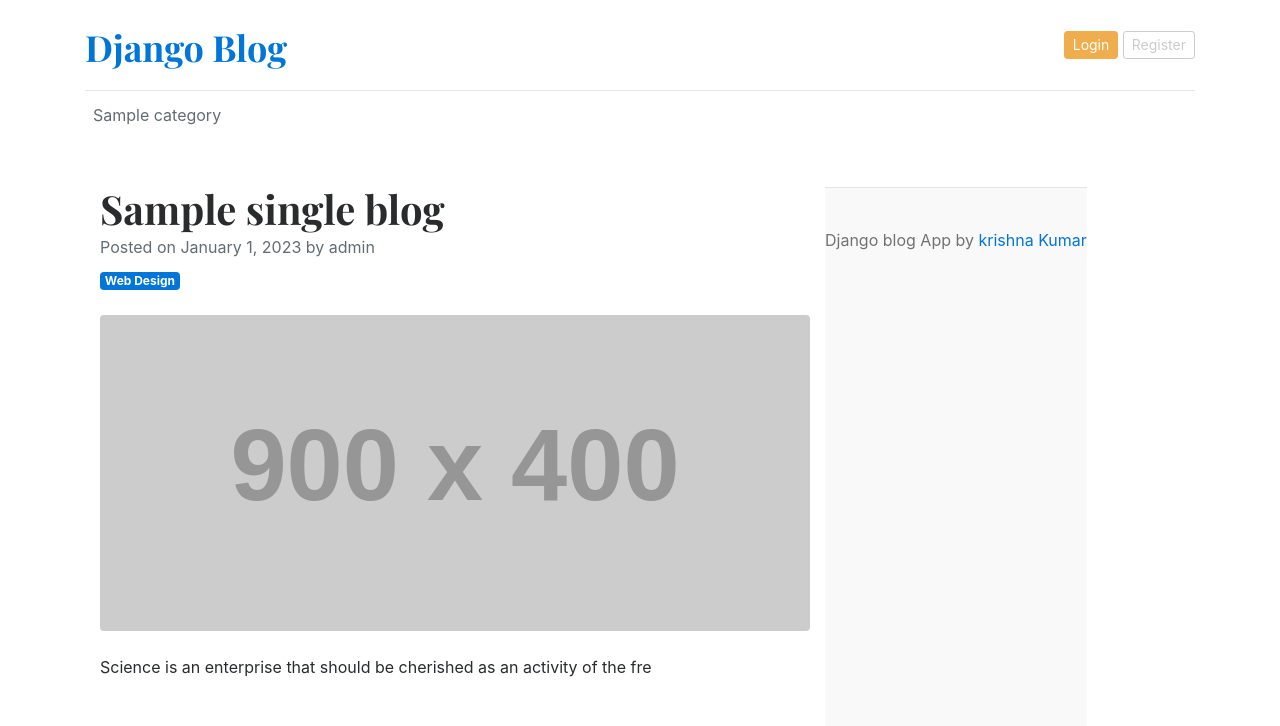
After one commit to krishna-dev27/django-blog, a Django app: template templates/blogs.html in a window 1280 px wide. The commit adds this page. Shown: the top 726 px of the page. Run offline with Django 5.2, Linux system fonts and the light colour scheme; the template is opened without the code that fills it: most values are stand-ins (such as "Sample title", 1, 10 or a date in 2020); grey boxes labelled with a size stand in for pictures from a placeholder-image service; data that the repository does not hold is empty; some libraries are stand-ins or nearby versions.

Commit message:
single blog page created and started working on it

```diff
--- a/blog_main/urls.py
+++ b/blog_main/urls.py
@@ -20,10 +20,12 @@ from blog_main.views import home
 from django.conf.urls.static import static
 from django.conf import settings
 import blogs
+from blogs.views import *
 urlpatterns = [
     path('admin/', admin.site.urls),
     path('',home,name='home'),
-    path('category/',include('blogs.urls'))
+    path('category/',include('blogs.urls')),
+    path('<slug:slug>/',blogs, name='blogs'),
 
 
 ]+static(settings.MEDIA_URL , document_root = settings.MEDIA_ROOT)
--- /dev/null
+++ b/templates/blogs.html
@@ -0,0 +1,50 @@
+{% extends 'base.html' %}
+
+
+
+{% block content %}
+
+
+
+<!-- Page content-->
+<div class="container mt-5">
+    <div class="row">
+
+        <div class="col-lg-8">
+
+            <!-- Post content-->
+            <article>
+
+                <!-- Post header-->
+                <header class="mb-4">
+
+                    <!-- Post title-->
+                    <h1 class="fw-bolder mb-1">{{single_blog.title}}</h1>
+
+                    <!-- Post meta content-->
+                    <div class="text-muted fst-italic mb-2">
+                        Posted on January 1, 2023 by admin
+                    </div>
+
+                    <!-- Post category-->
+                    <a class="badge bg-primary text-decoration-none text-light" href="#">
+                        Web Design
+                    </a>
+
+                </header>
+
+                <!-- Preview image figure-->
+                <figure class="mb-4">
+                    <img class="img-fluid rounded"
+                         src="https://dummyimage.com/900x400/ced4da/6c757d.jpg"
+                         alt="..." />
+                </figure>
+
+                <!-- Post content-->
+                <section class="mb-5">
+                    <p class="fs-5 mb-4">
+                        Science is an enterprise that should be cherished as an activity of the fre
+                    </p>
+                </section>
+
+{% endblock %}
--- a/templates/home.html
+++ b/templates/home.html
@@ -11,7 +11,7 @@
         <div class="col-md-8 px-0">
           <h1 class="display-4 font-italic">{{fp.title}}</h1>
           <p class="lead my-3">{{fp.blog_description }}</p>
-          <p class="lead mb-0"><a href="#" class="text-white font-weight-bold">Continue reading...</a></p>
+          <p class="lead mb-0"><a href="{% url 'blogs' fp.slug %}" class="text-white font-weight-bold">Continue reading...</a></p>
         </div>
       </div>
       {% endif %}
@@ -27,7 +27,7 @@
         <div class="col-md-6">
           <div class="card border-0">
             <div class="card-body">
-              <h3>{{post.title}}</h3>
+              <h3> <a href="{% url 'blogs' post.slug %}" class="text-dark">{{post.title}}</a></h3>
               <small class="mb-1 text-muted">{{post.created_at | timesince}} ago | {{post.author}}</small>
               <p class="card-text">{{post.blog_description | truncatewords:25}}</p>
             </div>
@@ -59,7 +59,7 @@
             {% for post in posts%}
             <div class="card border-0">
               <div class="card-body">
-                <h3>{{post.title}}</h3>
+                <h3><a href="{% url 'blogs' post.slug %}" class="text-dark">{{post.title}}</a></h3>
                 <small class="mb-1 text-muted">{{post.created_at | timesince}} ago | {{post.author}}</small>
                 <p class="card-text">{{post.blog_description | truncatewords:25}}</p>
               </div>
```
Also changed, not shown: blogs/views.py (+10 -0 lines).
